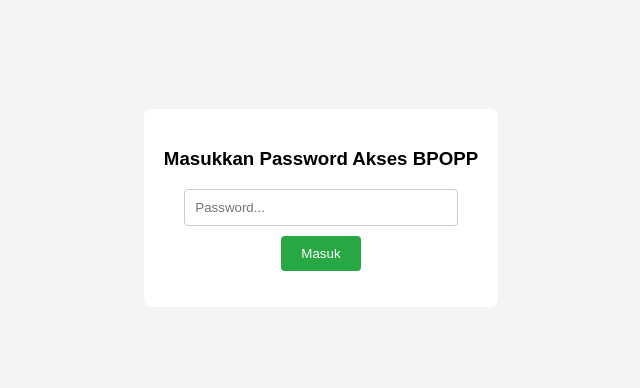
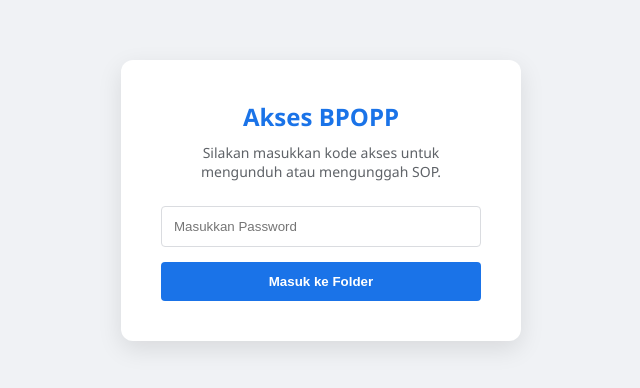
Before and after one commit to pasuruancab-dindik/arsipSOP2026, a plain HTML site: page index.html in a window 1280 px wide. Shown: the part 200-588 px from the top of the page, without its empty margins (319-959 px from the left). Drawn offline with Linux system fonts and the light colour scheme.

Commit message:
Update index.html

```diff
--- a/index.html
+++ b/index.html
@@ -1,35 +1,121 @@
 <!DOCTYPE html>
-<html>
+<html lang="id">
 <head>
-    <title>Akses Pengumpulan SOP BPOPP</title>
+    <meta charset="UTF-8">
     <meta name="viewport" content="width=device-width, initial-scale=1.0">
+    <title>Portal SOP BPOPP</title>
     <style>
-        body { font-family: sans-serif; display: flex; justify-content: center; align-items: center; height: 100vh; background: #f4f4f4; }
-        .box { background: white; padding: 20px; border-radius: 8px; shadow: 0 2px 10px rgba(0,0,0,0.1); text-align: center; }
-        input { padding: 10px; width: 80%; margin-bottom: 10px; border: 1px solid #ccc; border-radius: 4px; }
-        button { padding: 10px 20px; background: #28a745; color: white; border: none; border-radius: 4px; cursor: pointer; }
+        /* Reset & Base Style */
+        * { margin: 0; padding: 0; box-sizing: border-box; }
+        body, html { height: 100%; font-family: 'Segoe UI', Tahoma, Geneva, Verdana, sans-serif; background-color: #f0f2f5; }
+
+        /* Login Container */
+        #login-container {
+            display: flex;
+            justify-content: center;
+            align-items: center;
+            height: 100vh;
+        }
+
+        .login-box {
+            background: white;
+            padding: 40px;
+            border-radius: 12px;
+            box-shadow: 0 8px 24px rgba(0,0,0,0.1);
+            text-align: center;
+            width: 90%;
+            max-width: 400px;
+        }
+
+        .login-box h2 { color: #1a73e8; margin-bottom: 10px; }
+        .login-box p { color: #5f6368; margin-bottom: 25px; font-size: 14px; }
+
+        input[type="password"] {
+            width: 100%;
+            padding: 12px;
+            margin-bottom: 15px;
+            border: 1px solid #dadce0;
+            border-radius: 4px;
+            outline: none;
+            transition: border 0.3s;
+        }
+
+        input[type="password"]:focus { border: 2px solid #1a73e8; }
+
+        button {
+            width: 100%;
+            padding: 12px;
+            background-color: #1a73e8;
+            color: white;
+            border: none;
+            border-radius: 4px;
+            font-weight: bold;
+            cursor: pointer;
+            transition: background 0.3s;
+        }
+
+        button:hover { background-color: #1557b0; }
+
+        #error-msg { color: #d93025; font-size: 13px; margin-top: 10px; display: none; }
+
+        /* Frame Container (Hidden by default) */
+        #frame-container {
+            display: none;
+            height: 100%;
+            width: 100%;
+        }
+
+        iframe {
+            width: 100%;
+            height: 100%;
+            border: none;
+        }
     </style>
 </head>
 <body>
-    <div class="box">
-        <h3>Masukkan Password Akses BPOPP</h3>
-        <input type="password" id="pass" placeholder="Password...">
-        <br>
-        <button onclick="checkPass()">Masuk</button>
-        <p id="msg" style="color:red;"></p>
+
+    <div id="login-container">
+        <div class="login-box">
+            <h2>Akses BPOPP</h2>
+            <p>Silakan masukkan kode akses untuk mengunduh atau mengunggah SOP.</p>
+            <input type="password" id="passInput" placeholder="Masukkan Password">
+            <button onclick="validateAccess()">Masuk ke Folder</button>
+            <p id="error-msg">Password salah, silakan coba lagi.</p>
+        </div>
+    </div>
+
+    <div id="frame-container">
+        <iframe id="driveFrame" src="" allow="autoplay"></iframe>
     </div>
 
     <script>
-        function checkPass() {
-            var input = document.getElementById("pass").value;
-            // Ganti 'RAHASIA2026' dengan password yang kamu inginkan
-            if (input === "bukaArsipBPOPP") {
-                // Ganti URL di bawah dengan link Google Drive kamu
-                window.location.href = "https://drive.google.com/drive/folders/1ZWPTCgW-rAI51jOatcoMzQFJ8dB4Bnq0?usp=drive_link";
+        function validateAccess() {
+            const pass = document.getElementById('passInput').value;
+            const errorMsg = document.getElementById('error-msg');
+
+            // --- KONFIGURASI DI SINI ---
+            const passwordBenar = "ArsipBPOPP2026"; // Ganti dengan password yang kamu mau
+            const linkDrive = "https://drive.google.com/drive/folders/1ZWPTCgW-rAI51jOatcoMzQFJ8dB4Bnq0?usp=drive_link";
+            // ---------------------------
+
+            if (pass === passwordBenar) {
+                // Sembunyikan login, tampilkan drive
+                document.getElementById('login-container').style.display = 'none';
+                document.getElementById('frame-container').style.display = 'block';
+                document.getElementById('driveFrame').src = linkDrive;
             } else {
-                document.getElementById("msg").innerText = "Password Salah!";
+                // Tampilkan pesan error
+                errorMsg.style.display = 'block';
+                document.getElementById('passInput').value = "";
             }
         }
+
+        // Memungkinkan tekan 'Enter' untuk submit
+        document.getElementById("passInput").addEventListener("keyup", function(event) {
+            if (event.key === "Enter") {
+                validateAccess();
+            }
+        });
     </script>
 </body>
 </html>
```
